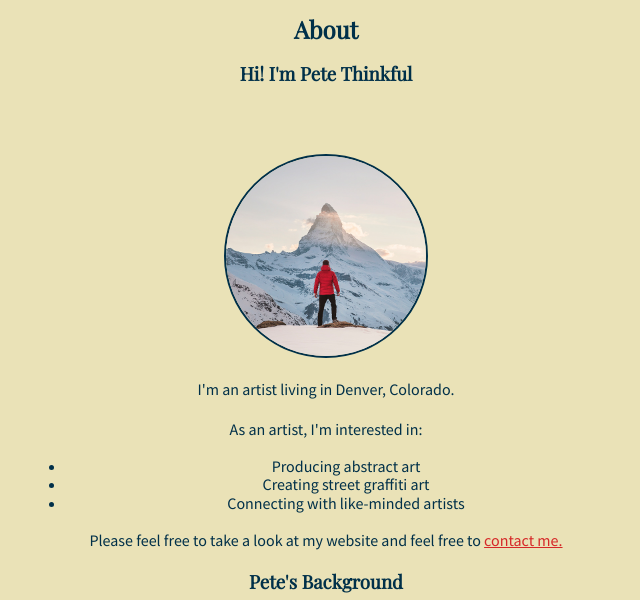
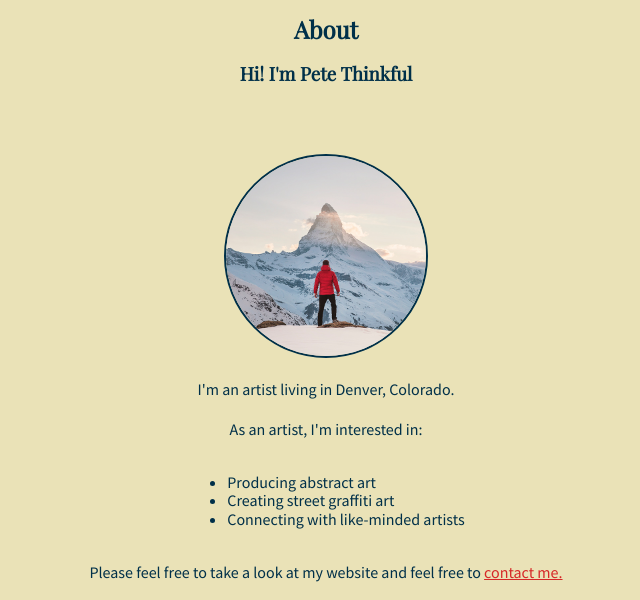
Before and after one commit to clindsey713/Pete-Thinkful-project-6, a plain HTML site: page index.html in a window 1280 px wide. Shown: the part 162-762 px from the top of the page, without its empty margins (314-954 px from the left). Drawn offline with nearby package versions, Linux system fonts and the light colour scheme.

Commit message:
Add files via upload

```diff
--- a/index.html
+++ b/index.html
@@ -26,7 +26,7 @@
         <h2>About</h2>
         <h3>Hi! I'm Pete Thinkful</h3>
         <article>
-          <div>
+          <div class="parent">
             <img class="image-circle" src="images/pete-thinkful.png" alt="Pete standing on a mountain" />
             <p>I'm an artist living in Denver, Colorado.</p>
             <p>As an artist, I'm interested in:</p>
@@ -35,7 +35,7 @@
               <li>Creating street graffiti art</li>
               <li>Connecting with like-minded artists</li>
             </ul>
-            <p>Please feel free to take a look at my website and feel free to <a href="Contact">contact me.</a></p>
+            <p>Please feel free to take a look at my website and feel free to <a href="#Contact">contact me.</a></p>
             <h3>Pete's Background</h3>
             <p>After graduating college, I became an art teacher and worked with beginners and professionals. I love art and my works have been featured in major art galleries across the globe.</p>
             <p>If you're looking to hire an artist or if you're an artist looking for a collaborator for your next project, please reach out! I'm so excited to work with other artists to create new art.</p>
@@ -79,6 +79,7 @@
       </div>
     </main>
 
+
     <!-- Footer section -->
     <footer>
       <p>© Pete Thinkful. All rights reserved.</p>
--- a/style.css
+++ b/style.css
@@ -46,6 +46,7 @@ hr {
 
 /* Add your solution below */
 
+
 .image-circle {border-radius: 50%; border:2px solid #003049;
 }
 a:link {color: #d62828;}
@@ -61,3 +62,8 @@ header h1 {
 }
 footer {text-align: center;}
 header{text-align: center;}
+div.parent {text-align: center;}
+ul {
+	display: inline-block;
+	text-align: left;
+	}
```
